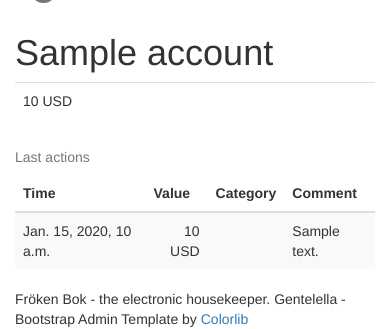
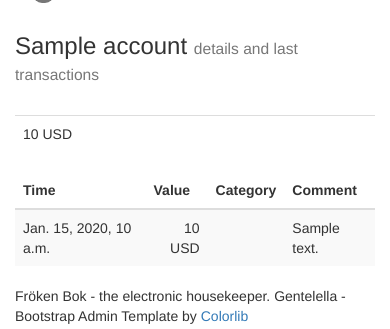
Before and after one commit to frekenbok/frekenbok, a Django app: template accountant/templates/accountant/account_detail.html in a window 390 px wide. Shown: the part 3201-3530 px from the top of the page. Run offline with Django 3.2, Linux system fonts and the light colour scheme; the template is opened without the code that fills it: most values are stand-ins (such as "Sample title", 1, 10 or a date in 2020); some libraries are stand-ins or nearby versions.

Commit message:
some improve of templates

```diff
--- a/accountant/templates/accountant/account_detail.html
+++ b/accountant/templates/accountant/account_detail.html
@@ -4,16 +4,16 @@
 
 {% block title %}{{ block.super }} — {% trans 'Details of account' %} {{ account.title }}{% endblock %}
 
-{% block header %}{{ account.title }}{% endblock header %}
+{% block header_large %}{{ account.title }}{% endblock %}
+{% block header_small %}{% trans 'details and last transactions' %}{% endblock %}
 
-{% block content %}
+{% block x_content %}
 <table class="table">
 {% for sheaf in account.sorted_sheaves %}
     <tr><td>{{ sheaf.amount | intcomma }} {{ sheaf.currency }}</td></tr>
 {% endfor %}
 </table>
 <table class="table table-striped">
-<caption>{% trans 'Last actions' %}</caption>
     <thead>
         <tr>
             <th>{% trans 'Time' %}</th>
--- a/accountant/templates/accountant/account_list.html
+++ b/accountant/templates/accountant/account_list.html
@@ -4,9 +4,9 @@
 
 {% block title %}{{ block.super }} — {% trans 'List of accounts' %}{% endblock %}
 
-{% block header %}{% trans 'Account list' %}{% endblock header %}
+{% block x_title %}{% trans 'Account list' %}{% endblock %}
 
-{% block content %}
+{% block x_content %}
 <form action="{% url 'accountant:recalculate' %}" method="get" style="float: right">
 <input class="btn btn-default" type="submit" value="{% trans 'Recalculate' %}">
 </form>
--- a/accountant/templates/accountant/invoice_list.html
+++ b/accountant/templates/accountant/invoice_list.html
@@ -4,9 +4,9 @@
 
 {% block title %}{{ block.super }} — {% trans 'List of invices' %}{% endblock %}
 
-{% block header %}{% trans 'Invoice list' %}{% endblock header %}
+{% block x_title %}{% trans 'Invoice list' %}{% endblock x_title %}
 
-{% block content %}
+{% block x_content %}
 <table class="table table-striped">
     <thead>
         <tr>
--- a/templates/skeleton.html
+++ b/templates/skeleton.html
@@ -251,8 +251,23 @@
     <!-- page content -->
     <div class="right_col" role="main">
       <div class="">
-      <h1>{% block header %}{% endblock header %}</h1>
-      {% block content %}{% endblock content %}
+      <div class="page-title">
+        <div class="title_left"><h3>{% block header_large %}{% endblock %} <small>{% block header_small %}{% endblock %}</small></h3></div>
+        <div class="title_right"></div>
+      </div>
+      {% block content %}
+      <div class="clearfix"></div>
+      <div class="row">
+        <div class="col-md-12">
+          <div class="x_panel">
+            <div class="x_title"><h2>{% block x_title %}{% endblock %}</h2><div class="clearfix"></div></div>
+            <div class="x_content">
+              {% block x_content %}{% endblock %}
+            </div>
+          </div>
+        </div>
+      </div>
+      {% endblock content %}
       </div>
     </div>
     <!-- /page content -->
```
